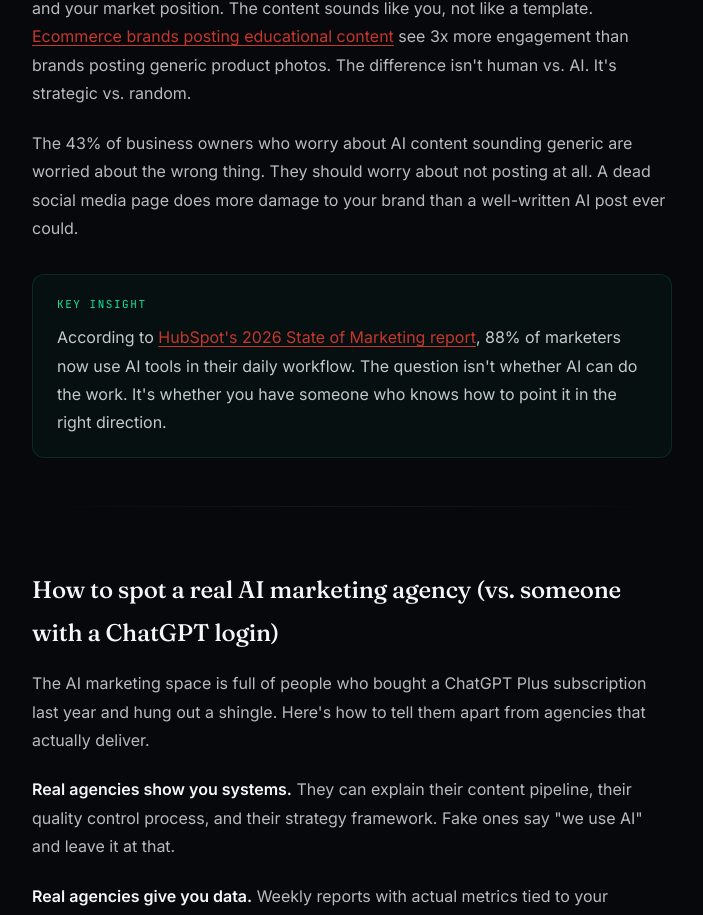
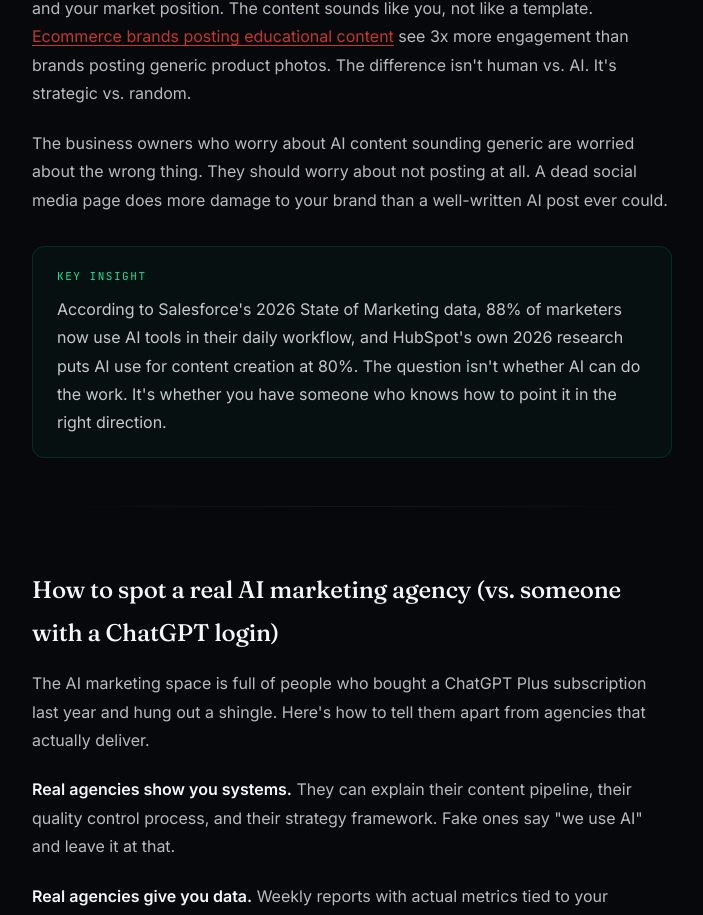
Before and after one commit to dustyboy-23/ventiscale-site, a Next.js app: page /blog/what-ai-marketing-agency-does in a window 1280 px wide. Shown: the part 3834-4749 px from the top of the page, without its empty margins (288-991 px from the left). Built offline with nearby package versions, Linux system fonts and the light colour scheme; no server answers.

Commit message:
Blog sweep 2C: verify-and-fix (batch 9)

```diff
--- a/app/(marketing)/blog/what-ai-marketing-agency-does/page.tsx
+++ b/app/(marketing)/blog/what-ai-marketing-agency-does/page.tsx
@@ -341,26 +341,21 @@
             random.
           </p>
           <p>
-            The 43% of business owners who worry about AI content sounding
-            generic are worried about the wrong thing. They should worry about
-            not posting at all. A dead social media page does more damage to your
+            The business owners who worry about AI content sounding generic
+            are worried about the wrong thing. They should worry about not
+            posting at all. A dead social media page does more damage to your
             brand than a well-written AI post ever could.
           </p>
 
           <div className="blog-callout">
             <div className="callout-label">Key insight</div>
             <p>
-              According to{" "}
-              <a
-                href="https://www.hubspot.com/state-of-marketing"
-                target="_blank"
-                rel="noopener noreferrer"
-              >
-                HubSpot&apos;s 2026 State of Marketing report
-              </a>
-              , 88% of marketers now use AI tools in their daily workflow. The
-              question isn&apos;t whether AI can do the work. It&apos;s whether
-              you have someone who knows how to point it in the right direction.
+              According to Salesforce&apos;s 2026 State of Marketing data, 88%
+              of marketers now use AI tools in their daily workflow, and
+              HubSpot&apos;s own 2026 research puts AI use for content
+              creation at 80%. The question isn&apos;t whether AI can do the
+              work. It&apos;s whether you have someone who knows how to point
+              it in the right direction.
             </p>
           </div>
 
```
